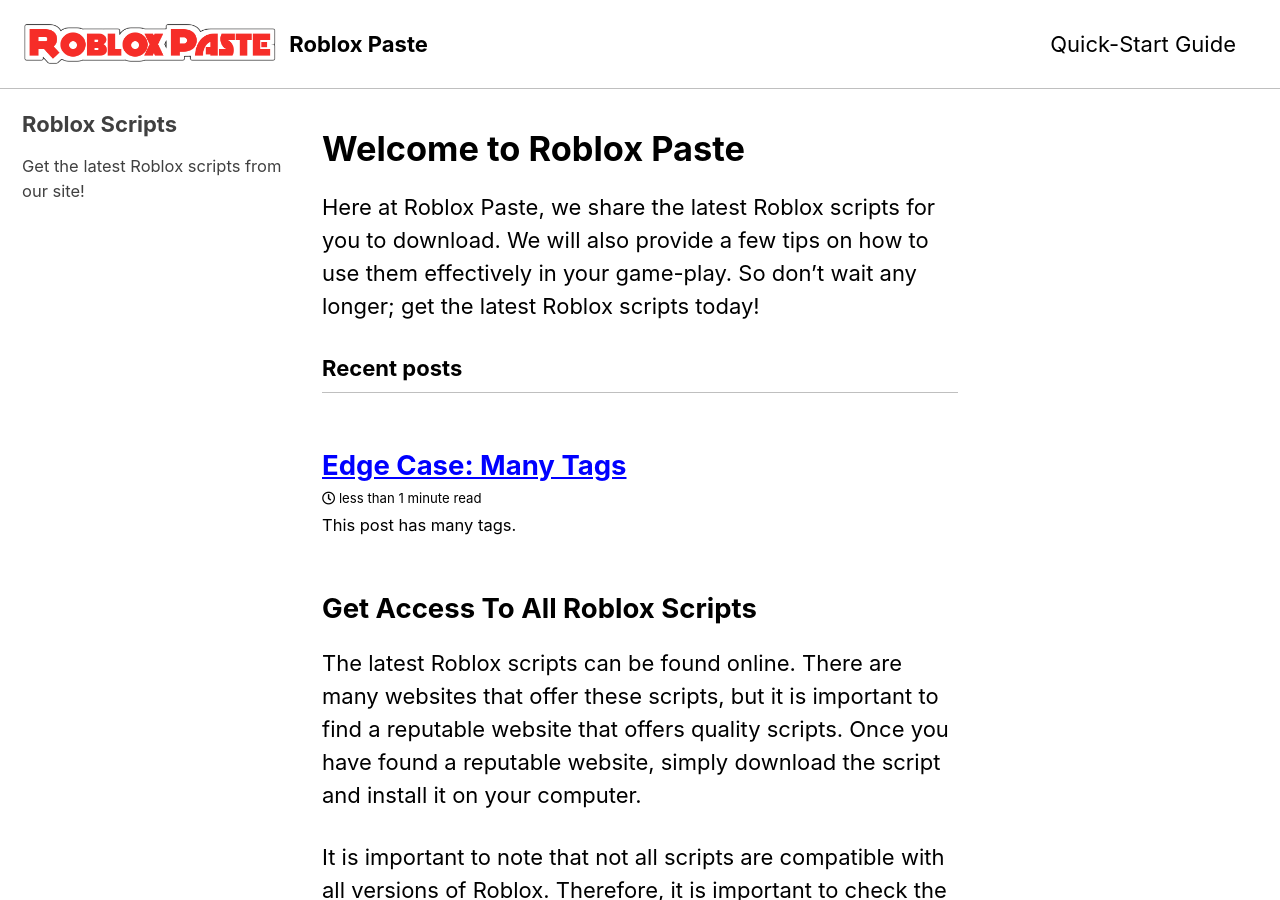
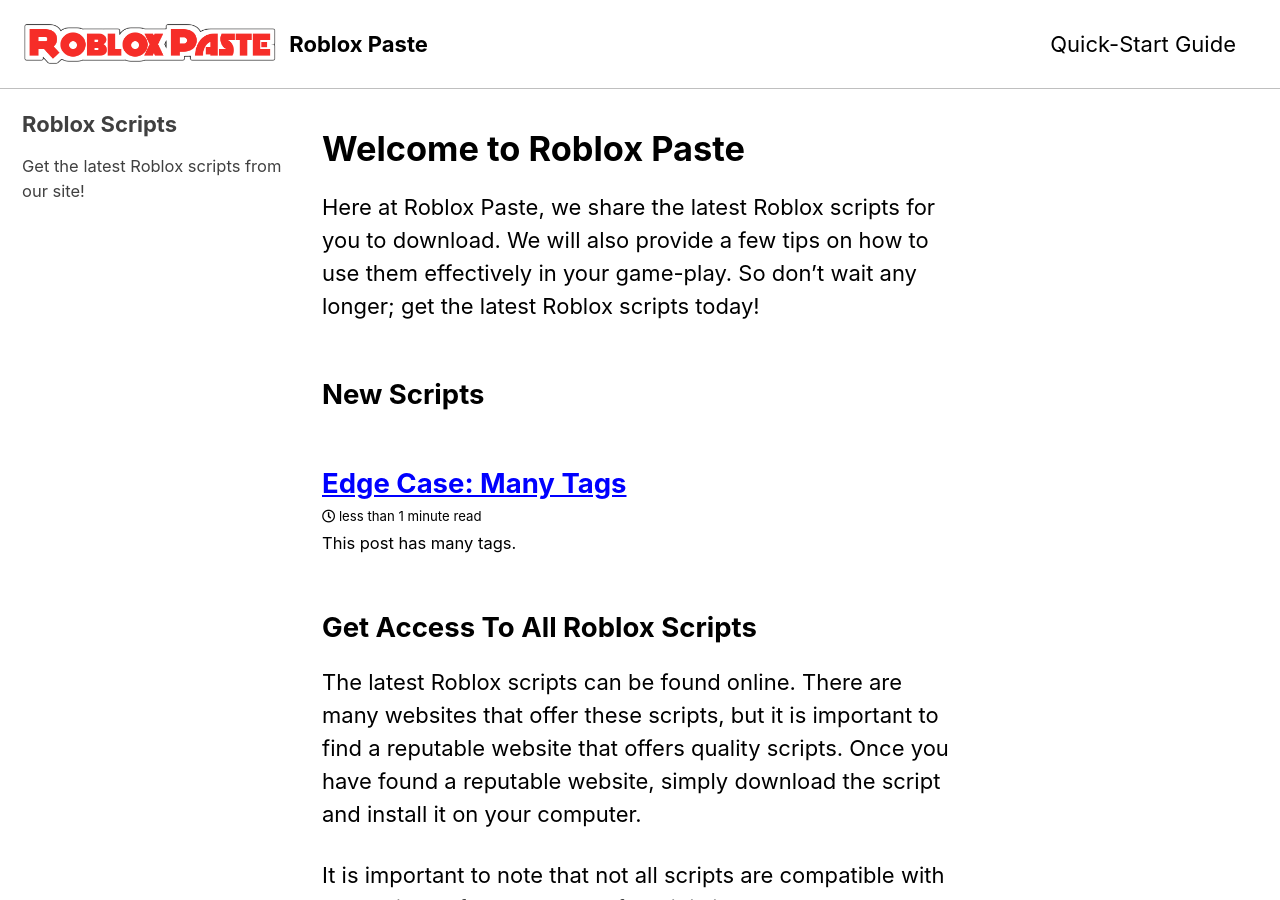
Before and after one commit to robloxpaste/robloxpaste.github.io, a Jekyll site: the page built from index.html, in a window 1280 px wide and 900 px high. Built offline with Jekyll 4.4.1, drawn with Linux system fonts in a browser that asks for light colours; cached includes are drawn as plain includes; the list of posts is cut into pages by our own code.

Commit message:
Update home.html

```diff
--- a/_layouts/home.html
+++ b/_layouts/home.html
@@ -6,7 +6,7 @@
 <h1>Welcome to Roblox Paste</h1>
 <p>Here at Roblox Paste, we share the latest Roblox scripts for you to download. We will also provide a few tips on how to use them effectively in your game-play. So don’t wait any longer; get the latest Roblox scripts today!</p>
 
-<h2 class="archive__subtitle">{{ site.data.ui-text[site.locale].recent_posts | default: "New Scripts" }}</h2>
+<h2>New Scripts</h2>
 
 {% if paginator %}
   {% assign posts = paginator.posts %}
```
